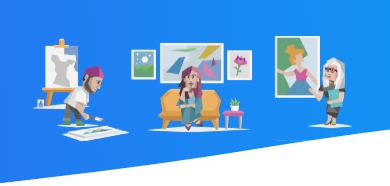
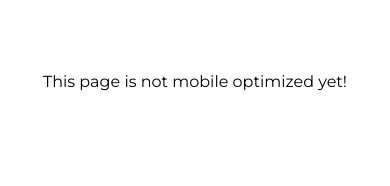
Before and after one commit to ethanfree23/artwork_as_a_service_app, a Next.js app in the folder frontend/: page / in a window 390 px wide. Shown: the part 340-526 px from the top of the page. Built offline with nearby package versions, Linux system fonts and the light colour scheme; no server answers.

Commit message:
Adding mobile message

```diff
--- a/frontend/components/app/Page.js
+++ b/frontend/components/app/Page.js
@@ -1,5 +1,13 @@
 const Page = ({ ...props }) => {
-  return <main {...props} />
+  return (
+    <>
+      {" "}
+      <main {...props} />
+      <div className="z-30 fixed left-0 top-0 h-full w-full items-center justify-center p-8 flex bg-white bg-opacity-100 lg:hidden">
+        <h3>This page is not mobile optimized yet!</h3>
+      </div>
+    </>
+  )
 }
 
 export default Page
```
